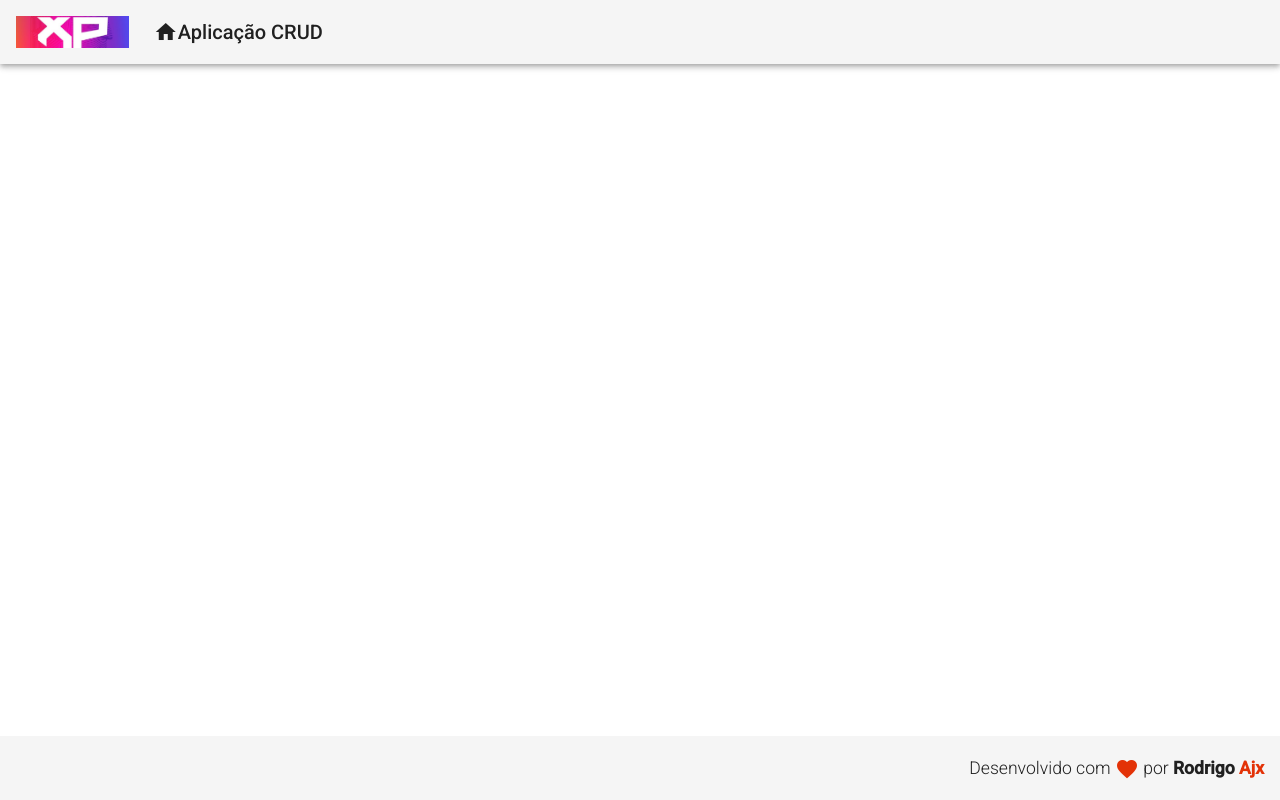
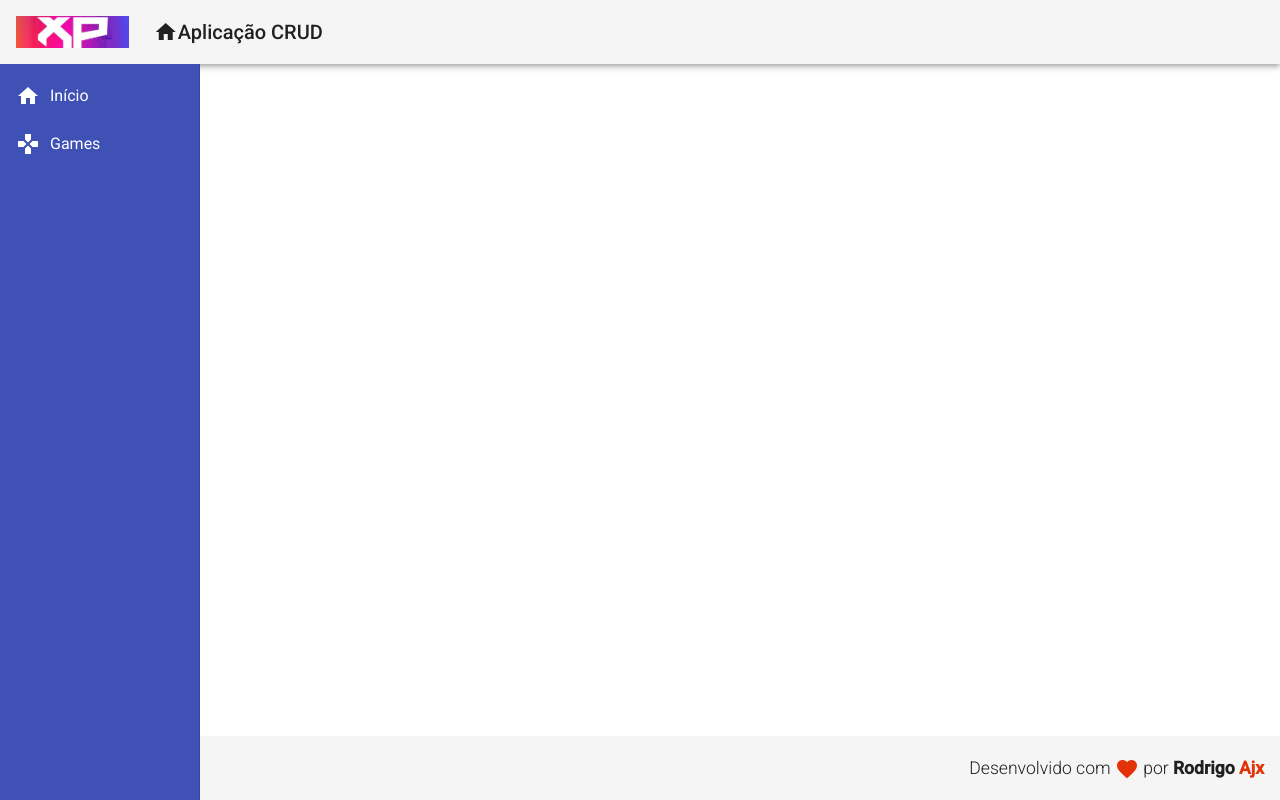
Before and after one commit to rodrigo-92-srb/GamesEXP, an Angular app in the folder frontend/: page / in a window 1280 px wide. Built offline with nearby package versions, Linux system fonts and the light colour scheme.

Commit message:
Create Navbar Component

```diff
--- a/frontend/src/app/app-component.html
+++ b/frontend/src/app/app-component.html
@@ -1,2 +1,4 @@
 <app-header></app-header>
+<app-nav></app-nav>
+
 <app-footer></app-footer>
--- /dev/null
+++ b/frontend/src/app/components/template/nav/nav.component.css
@@ -0,0 +1,12 @@
+.sidenav{
+  background-color: #3f51b5;
+  width: 200px;
+}
+
+.sidenav a {
+  color: #FFF;
+}
+
+.sidenav i{
+  padding-right: 10px;
+}
--- /dev/null
+++ b/frontend/src/app/components/template/nav/nav.component.html
@@ -0,0 +1,18 @@
+<mat-sidenav-container class="container">
+  <mat-sidenav class="sidenav" mode="side" opened fixedInViewport="true" fixedTopGap="64">
+    <mat-nav-list class="nav-list">
+      <a mat-list-item>
+        <i class="material-icons">
+          home
+        </i>
+         Início
+      </a>
+      <a mat-list-item>
+        <i class="material-icons">
+          games
+        </i>
+         Games
+      </a>
+    </mat-nav-list>
+  </mat-sidenav>
+</mat-sidenav-container>
--- /dev/null
+++ b/frontend/src/app/components/template/nav/nav.component.ts
@@ -0,0 +1,15 @@
+import { Component, OnInit } from '@angular/core';
+
+@Component({
+  selector: 'app-nav',
+  templateUrl: './nav.component.html',
+  styleUrls: ['./nav.component.css']
+})
+export class NavComponent implements OnInit {
+
+  constructor() { }
+
+  ngOnInit(): void {
+  }
+
+}
```
Also changed, not shown: frontend/src/app/app.module.ts (+9 -2 lines), 1 other file (tests, documents, lock files or other folders).
